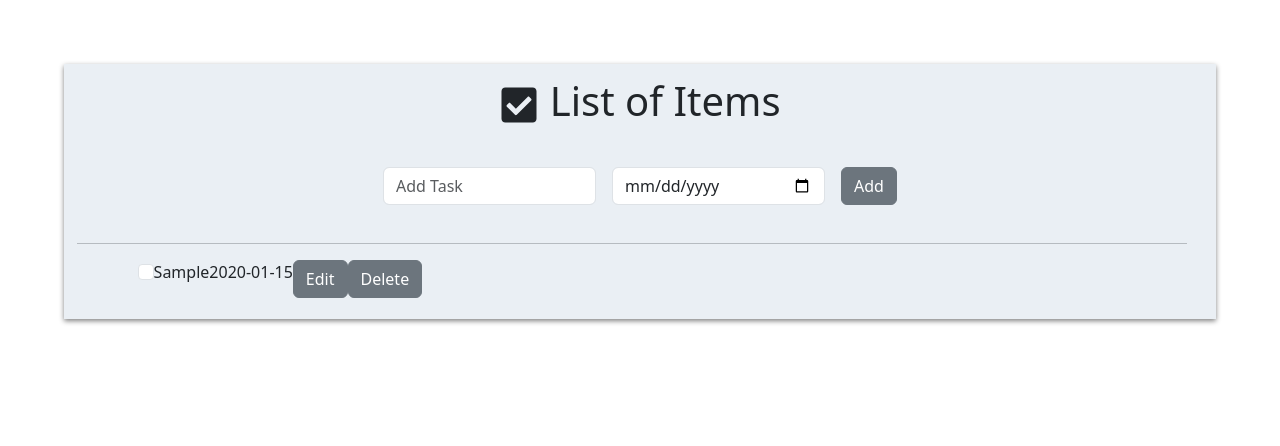
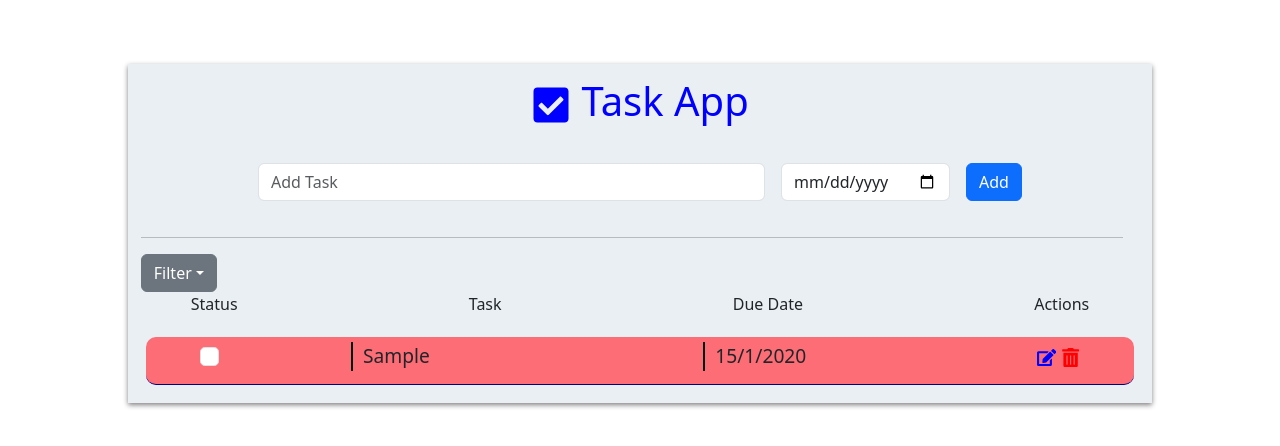
Before and after one commit to himanshu-baghel07/TodoApp, a React (Create React App) app: page / in a window 1280 px wide. Both pictures are taken after typing "Sample", "2020-01-15" into the empty fields and a click on the button "Add". Shown: the top 446 px of the page. Built offline with nearby package versions, Linux system fonts and the light colour scheme.

Commit message:
Add features

```diff
--- a/src/App.css
+++ b/src/App.css
@@ -1,10 +1,10 @@
 #list {
   margin: 0%;
   padding: 1%;
-  width: 90%;
+  width: 80%;
   background-color: rgb(234, 239, 244);
-  margin-left: 5%;
-  margin-right: 5%;
+  margin-left: 10%;
+  margin-right: 10%;
   margin-top: 5%;
   box-shadow: 0 2px 5px gray;
 }
--- a/src/App.js
+++ b/src/App.js
@@ -1,4 +1,4 @@
-import React, { useEffect, useReducer } from "react";
+import React, { useEffect, useReducer, useState } from "react";
 import "./App.css";
 import AddTask from "./components/AddTask";
 import TaskList from "./components/TaskList";
@@ -6,12 +6,21 @@ import Reducer from "./components/Reducer";
 import { v4 as uuidv4 } from "uuid";
 import { ADD_ITEM, CHANGE_ITEM, DELETE_ITEM } from "./components/Action";
 import "bootstrap/dist/css/bootstrap.css";
-import { Container, ModalHeader } from "reactstrap";
+import {
+  Container,
+  Dropdown,
+  DropdownItem,
+  DropdownMenu,
+  DropdownToggle,
+} from "reactstrap";
 import "react-icons/fa";
 import { FaCheckSquare } from "react-icons/fa";
 
 const App = () => {
   const [state, dispatch] = useReducer(Reducer, getInitialTodoList());
+  const [isOpen, setIsOpen] = useState(false);
+  const [selectedFilter, setSelectedFilter] = useState(null);
+
   const ID = uuidv4();
 
   function getInitialTodoList() {
@@ -39,12 +48,13 @@ const App = () => {
     });
   };
 
-  const handleChangeItem = (id, done, text) => {
+  const handleChangeItem = (id, done, text, dueDate) => {
     dispatch({
       type: CHANGE_ITEM,
       id,
       text,
       done,
+      dueDate,
     });
   };
 
@@ -55,9 +65,40 @@ const App = () => {
     });
   };
 
+  const handleFilterItem = (done) => {
+    setSelectedFilter(done);
+  };
+
   useEffect(() => {
     localStorage.setItem("todoList", JSON.stringify(state));
   }, [state]);
+
+  const handleClickToggle = () => {
+    setIsOpen(!isOpen);
+  };
+
+  const dd = new Date().toISOString().slice(0, 10);
+  console.log("DD", dd);
+
+  const today = new Date();
+  const yesterday = new Date(today);
+  yesterday.setDate(today.getDate() - 1);
+
+  const formattedYesterday = yesterday.toISOString().slice(0, 10);
+
+  // const filteredData = state.filter((task) =>
+  //   task.text.includes(selectedFilter)
+  // );
+
+  const filteredData = state.filter((task) =>
+    selectedFilter === "delay"
+      ? task.dueDate <= formattedYesterday
+      : selectedFilter === null
+      ? state
+      : formatDueDate(task.dueDate) === selectedFilter
+      ? task.dueDate
+      : task.done === selectedFilter
+  );
 
   return (
     <Container id="list" fluid>
@@ -68,8 +109,8 @@ const App = () => {
           alignItems: "center",
         }}
       >
-        <h1 style={{ textAlign: "center" }}>
-          <FaCheckSquare /> List of Items
+        <h1 style={{ textAlign: "center", color: "blue" }}>
+          <FaCheckSquare /> Task App
         </h1>
       </div>
 
@@ -91,14 +132,55 @@ const App = () => {
           marginRight: "1rem",
         }}
       />
+
+      <Dropdown isOpen={isOpen} toggle={handleClickToggle}>
+        <DropdownToggle caret>Filter</DropdownToggle>
+        <DropdownMenu>
+          <DropdownItem onClick={() => handleFilterItem(null)}>
+            All
+          </DropdownItem>
+          <DropdownItem onClick={() => handleFilterItem(formatDueDate(dd))}>
+            Today's Task
+          </DropdownItem>
+          <DropdownItem onClick={() => handleFilterItem(true)}>
+            Completed
+          </DropdownItem>
+          <DropdownItem onClick={() => handleFilterItem("delay")}>
+            Delay
+          </DropdownItem>
+        </DropdownMenu>
+      </Dropdown>
+      <div
+        style={{
+          display: "flex",
+          justifyContent: "space-between",
+          marginLeft: "5%",
+          marginRight: "5%",
+        }}
+      >
+        <p>Status</p>
+        <p>Task</p>
+
+        <p>Due Date</p>
+        <p>Actions</p>
+      </div>
       <div>
         {" "}
-        {state.map((task) => (
+        {filteredData.map((task) => (
           <div
             key={task.id}
             style={{
-              textDecorationLine: task.done ? "line-through" : "none",
+              // backgroundColor: task.done ? "#47de54" : "rgb(234, 239, 244)" || dueDate >= Date ? 'red':'rgb(234, 239, 244',
+              backgroundColor:
+                task.dueDate < new Date().toISOString().slice(0, 10)
+                  ? "#fc6d76"
+                  : task.done
+                  ? "#47de54"
+                  : "rgb(234, 239, 244)",
+              padding: "5px",
+              borderRadius: "10px",
               margin: "5px",
+              borderBottom: "1px solid navy",
             }}
           >
             <TaskList
--- a/src/components/AddTask.js
+++ b/src/components/AddTask.js
@@ -1,12 +1,11 @@
-import React, { useEffect, useState } from "react";
-import { FaCalendar } from "react-icons/fa";
-import { Button, Input, Label } from "reactstrap";
-import DatePicker from "react-datepicker";
+import React, { useState } from "react";
+import { Button, Input } from "reactstrap";
+
 import "react-datepicker/dist/react-datepicker.css";
 
 const AddTask = ({ handleAddItem }) => {
   const [inputValue, setInputValue] = useState("");
-  const [currentDateTime, setCurrentDateTime] = useState(new Date());
+
   const [dueDate, setDueDate] = useState("");
 
   const handleChange = () => {
@@ -15,36 +14,13 @@ const AddTask = ({ handleAddItem }) => {
     setInputValue("");
   };
 
-  // useEffect(() => {
-  //   const timer = setInterval(() => {
-  //     setCurrentDateTime(new Date());
-  //   }, 1000);
-  //   return clearInterval(timer);
-  // }, []);
-
-  // const formatDate = (date) => {
-  //   const option = { day: "2-digit", month: "2-digit", year: "numeric" };
-  //   return date.toLocaleDateString(undefined, option);
-  // };
-
-  // const formatTime = (date) => {
-  //   const option = { hour: "2-digit", minute: "2-digit" };
-  //   return date.toLocaleTimeString(undefined, option);
-  // };
-
-  const formatDueDate = (date) => {
-    const day = date.slice(8, 10);
-    const month = date.slice(5, 7);
-    const year = date.slice(0, 4);
-    return `${day}/${month}/${year}`;
-  };
-
   return (
     <div
       style={{
-        display: "flex",
+        display: "grid",
+        gridTemplateColumns: "3fr 1fr auto", // Added "auto" for the button column
+        gap: "1rem", // Added gap between grid items
         alignItems: "center",
-        // width: "80%",
         marginTop: "3%",
         marginBottom: "2%",
       }}
@@ -53,16 +29,18 @@ const AddTask = ({ handleAddItem }) => {
         placeholder="Add Task"
         value={inputValue}
         onChange={(e) => setInputValue(e.target.value)}
-        style={{ width: "100%", marginRight: "1rem" }}
+        style={{ width: "100%" }}
       />
 
       <Input
         type="date"
         value={dueDate}
         onChange={(e) => setDueDate(e.target.value)}
-        style={{ marginRight: "1rem" }}
       />
-      <Button onClick={handleChange}>Add</Button>
+
+      <Button color="primary" onClick={handleChange}>
+        Add
+      </Button>
     </div>
   );
 };
--- a/src/components/Reducer.js
+++ b/src/components/Reducer.js
@@ -19,6 +19,7 @@ const Reducer = (state, action) => {
             ...task,
             done: action.done,
             text: action.text,
+            dueDate: action.dueDate,
           };
         }
         return task;
--- a/src/components/TaskList.js
+++ b/src/components/TaskList.js
@@ -1,17 +1,23 @@
 import React, { useState } from "react";
+import { FaEdit, FaTrashAlt } from "react-icons/fa";
 import { Button, Input, Label } from "reactstrap";
 
 const TaskList = ({ task, handleChangeItem, handleDeleteItem }) => {
   const [isEditing, setIsEditing] = useState(false);
   const [editedText, setEditedText] = useState(task.text);
+  const [editedDueDate, setEditedDueDate] = useState(task.dueDate);
 
   const handleTextChange = (e) => {
     setEditedText(e.target.value);
   };
 
+  const handleDueDateChange = (e) => {
+    setEditedDueDate(e.target.value);
+  };
+
   const handleDoneClick = () => {
     setIsEditing(false);
-    handleChangeItem(task.id, task.done, editedText);
+    handleChangeItem(task.id, task.done, editedText, editedDueDate);
   };
 
   const formatDueDate = (date) => {
@@ -26,27 +32,84 @@ const TaskList = ({ task, handleChangeItem, handleDeleteItem }) => {
   if (isEditing) {
     content = (
       <>
-        <Input value={editedText} onChange={handleTextChange} />
+        <Input
+          value={editedText}
+          onChange={handleTextChange}
+          style={{ width: "50%" }}
+        />
+        <Input
+          type="date"
+          value={editedDueDate}
+          onChange={handleDueDateChange}
+          style={{ width: "30%" }}
+        />
+
         <Button onClick={handleDoneClick}>Done</Button>
       </>
     );
   } else {
     content = (
       <>
-        <Label> {task.text}</Label>
-        <Label> {task.dueDate}</Label>
-        <Button onClick={() => setIsEditing(true)}>Edit</Button>
+        <div
+          style={{
+            display: "flex",
+            justifyContent: "space-between",
+            width: "50%",
+          }}
+        >
+          <Label
+            style={{
+              width: "70%",
+              wordWrap: "break-word",
+
+              borderLeft: "2px solid black",
+              paddingLeft: "10px",
+            }}
+          >
+            {" "}
+            {task.text}
+          </Label>
+          <Label
+            style={{
+              width: "20%",
+              borderLeft: "2px solid black",
+              paddingLeft: "10px",
+            }}
+          >
+            {" "}
+            {formatDueDate(task.dueDate)}
+          </Label>
+        </div>
+
+        <div style={{ marginLeft: "auto", justifySelf: "end" }}>
+          <FaEdit
+            onClick={() => setIsEditing(true)}
+            style={{ color: "blue", cursor: "pointer" }}
+          />
+          {"  "}
+          <FaTrashAlt
+            onClick={() => handleDeleteItem(task.id)}
+            style={{ color: "red", cursor: "pointer" }}
+          />
+        </div>
       </>
     );
   }
 
   const handleCheckboxChange = () => {
-    handleChangeItem(task.id, !task.done, task.text);
+    handleChangeItem(task.id, !task.done, task.text, task.dueDate);
   };
 
   return (
-    <Label
-      style={{ marginLeft: "5%", display: "flex", alignContent: "center" }}
+    <div
+      style={{
+        marginLeft: "5%",
+        marginRight: "5%",
+        display: "flex",
+        alignContent: "center",
+        gap: "15%",
+        fontSize: "1.2rem",
+      }}
     >
       <Input
         type="checkbox"
@@ -54,9 +117,7 @@ const TaskList = ({ task, handleChangeItem, handleDeleteItem }) => {
         onChange={handleCheckboxChange}
       />
       {content}
-
-      <Button onClick={() => handleDeleteItem(task.id)}>Delete</Button>
-    </Label>
+    </div>
   );
 };
 
```
